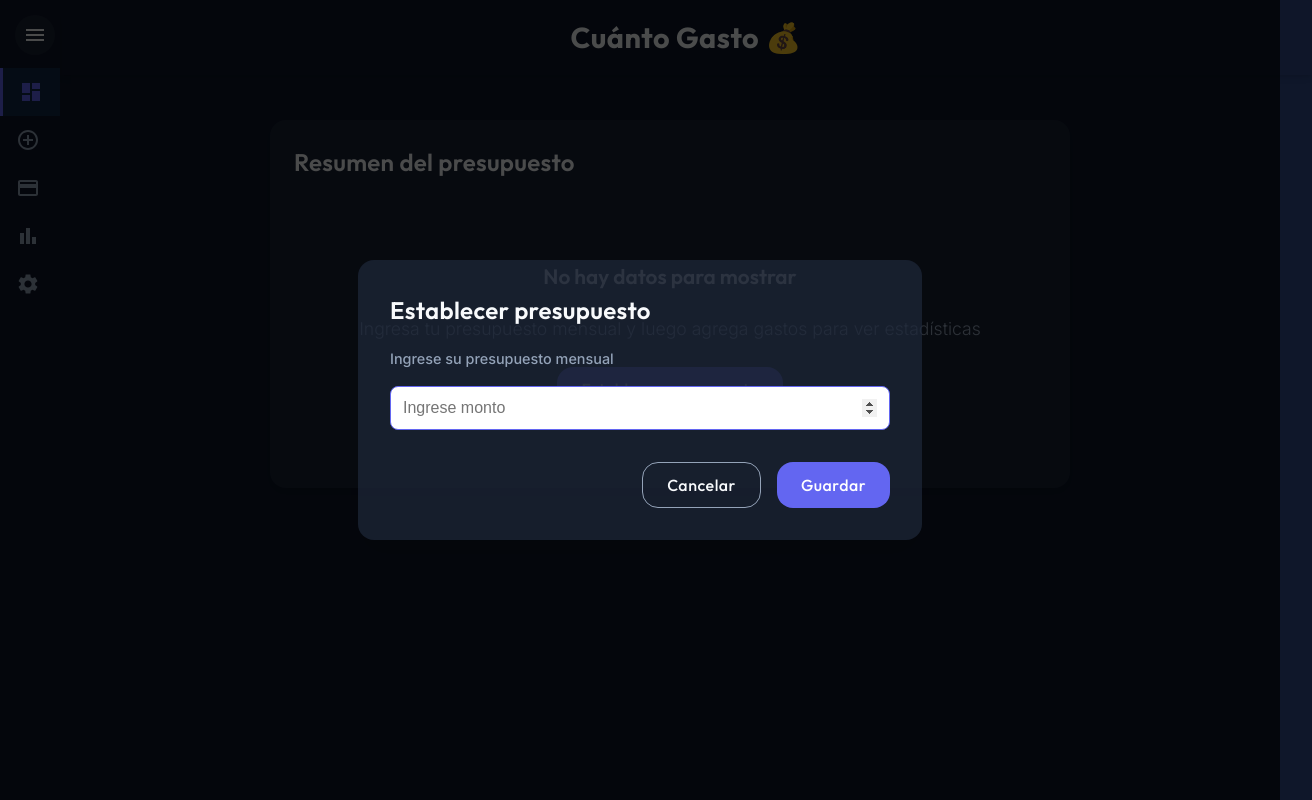
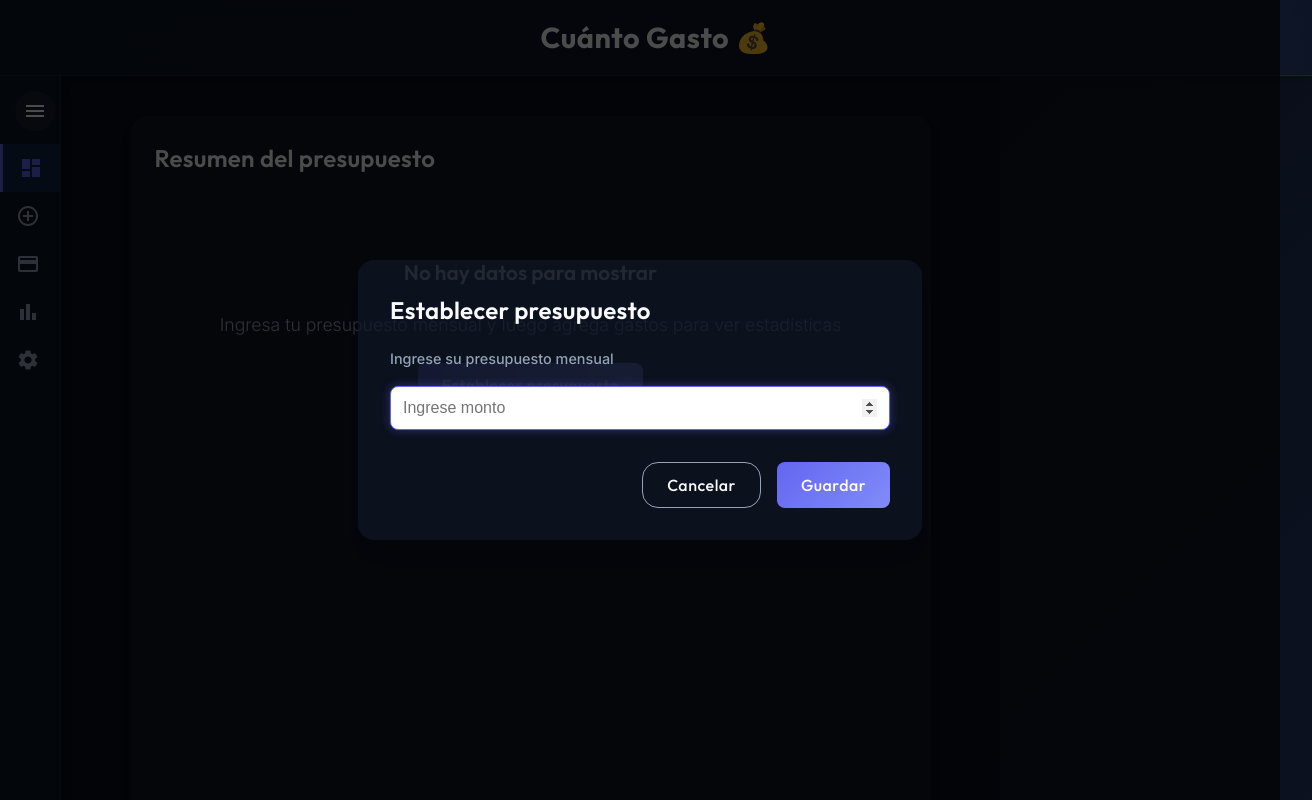
Before and after one commit to faqcjs/cuanto-gasto-app, a React (Vite) app: page / in a window 1280 px wide. Both pictures are taken after a click on the button "Establecer presupuesto". Shown: the top 800 px of the page, 1312 px wide, since content can reach past the window. Built offline with nearby package versions, Linux system fonts and the light colour scheme.

Commit message:
style: modernize UI/UX variables, layouts, and input states

```diff
--- a/src/App.css
+++ b/src/App.css
@@ -5,8 +5,9 @@
   --primary-color: #6366f1;
   --secondary-color: #10b981;
   --accent-color: #f59e0b;
-  --background-color: #0f172a;
-  --surface-color: rgba(30, 41, 59, 0.7);
+  --background-color: #090e1a;
+  --background-gradient: linear-gradient(135deg, #090e1a, #111827);
+  --surface-color: rgba(17, 24, 39, 0.7);
   --text-primary: #f8fafc;
   --text-secondary: #94a3b8;
 
@@ -16,6 +17,8 @@
 
   /* Glassmorphism & Design */
   --border-radius: 16px;
+  --button-radius: 8px;
+  --input-radius: 8px;
   --shadow-sm: 0 4px 6px -1px rgba(0, 0, 0, 0.1), 0 2px 4px -1px rgba(0, 0, 0, 0.06);
   --shadow-md: 0 10px 15px -3px rgba(0, 0, 0, 0.1), 0 4px 6px -2px rgba(0, 0, 0, 0.05);
   --shadow-lg: 0 20px 25px -5px rgba(0, 0, 0, 0.1), 0 10px 10px -5px rgba(0, 0, 0, 0.04);
@@ -23,8 +26,8 @@
   --input-bg: rgba(15, 23, 42, 0.6);
   --input-hover-bg: rgba(30, 41, 59, 0.8);
   --nav-bg: rgba(15, 23, 42, 0.8);
-  --glass-border: 1px solid rgba(255, 255, 255, 0.1);
-  --glass-backdrop: blur(12px);
+  --glass-border: 1px solid rgba(99, 102, 241, 0.15);
+  --glass-backdrop: blur(16px);
 }
 
 
@@ -46,32 +49,30 @@ body {
   -webkit-font-smoothing: antialiased;
   -moz-osx-font-smoothing: grayscale;
   line-height: 1.5;
+  background: var(--background-gradient);
   background-color: var(--background-color);
   color: var(--text-primary);
   font-weight: 300;
+  min-height: 100vh;
 }
 
 .app-container {
   display: flex;
   flex-direction: column;
-  align-items: center;
   min-height: 100vh;
+  width: 100%;
 }
 
 .app-header {
   background-color: var(--nav-bg);
   padding: 1rem;
   box-shadow: var(--shadow-sm);
-  position: fixed;
-  top: 0;
-  left: 60px; /* Espacio para la navbar */
-  right: 0;
-  z-index: 1000;
   display: flex;
   justify-content: center;
   align-items: center;
-  width: calc(100% - 60px);
-  transition: left 0.3s ease, width 0.3s ease;
+  width: 100%;
+  backdrop-filter: var(--glass-backdrop);
+  border-bottom: var(--glass-border);
 }
 
 .app-logo {
@@ -86,14 +87,8 @@ body {
 
 .main-content {
   flex: 1;
-  padding: 2rem;
-  padding-top: 7rem;
-  display: flex;
-  justify-content: center;
-  align-items: center;
-  width: 100%;
-  max-width: 100%;
-  box-sizing: border-box;
+  display: flex;
+  width: 100%;
 }
 
 .content-wrapper {
@@ -111,6 +106,8 @@ body {
   margin-bottom: 2rem;
   width: 100%;
   max-width: 800px;
+  backdrop-filter: var(--glass-backdrop);
+  border: var(--glass-border);
 }
 
 .card h2, .total-spent h2, .budget-progress h2, .category-chart h2, .add-expense-card h2 {
@@ -120,14 +117,10 @@ body {
   font-size: 1.2rem;
 }
 
-/* Dashboard styles */
 .dashboard-wrapper {
-  width: 100%;
-  max-width: 800px;
-  margin: 0 auto;
-  display: flex;
-  flex-direction: column;
-  align-items: center;
+  display: flex;
+  width: 100%;
+  min-height: 100vh;
 }
 
 .dashboard-tabs {
@@ -177,10 +170,13 @@ body {
 }
 
 .dashboard-content {
-  width: 100%;
-  display: flex;
-  justify-content: center;
-  margin-left: 60px; /* Espacio para la navbar */
+  flex: 1;
+  display: flex;
+  flex-direction: column;
+  padding: 2rem;
+  width: 100%;
+  max-width: 1200px;
+  margin: 0 auto;
 }
 
 @media (max-width: 768px) {
@@ -253,31 +249,32 @@ body {
 .form-group select {
   width: 100%;
   padding: 0.75rem;
-  border-radius: 8px;
+  border-radius: var(--input-radius);
   border: 1px solid rgba(255, 255, 255, 0.1);
-  background-color: #ffffff; /* Fondo blanco para los inputs */
-  color: #000000; /* Texto negro para mejor visibilidad */
+  background-color: var(--input-bg);
+  color: var(--text-primary);
   transition: var(--transition);
-  box-sizing: border-box; /* Asegura que el padding no afecte el ancho total */
+  box-sizing: border-box;
 }
 
 .form-group input:focus,
 .form-group select:focus {
   outline: none;
-  border-color: var(--primary-color);
-  background-color: #f5f5f5; /* Fondo ligeramente gris al enfocar */
+  border: 1px solid #6366f1;
+  box-shadow: 0 0 10px rgba(99, 102, 241, 0.4);
+  background-color: var(--input-hover-bg);
 }
 
 /* Styling for select options - ensuring options are visible in the dropdown */
 .form-group select option {
-  background-color: #ffffff; /* Fondo blanco para las opciones */
-  color: #000000;           /* Texto negro para las opciones */
+  background-color: #0f172a;
+  color: #f8fafc;
 }
 
 /* Styling for the date input */
 .form-group input[type="date"] {
-  background-color: #ffffff;
-  color: #000000;
+  background-color: var(--input-bg);
+  color: var(--text-primary);
 }
 
 /* Style for the date picker icon in WebKit browsers (Chrome, Edge, Safari) */
@@ -484,9 +481,8 @@ body {
 
 /* Estilos para la navbar desplegable */
 .navbar {
-  position: fixed;
+  position: sticky;
   top: 0;
-  left: 0;
   height: 100vh;
   width: 60px;
   background-color: var(--nav-bg);
@@ -497,6 +493,9 @@ body {
   display: flex;
   flex-direction: column;
   padding-top: 60px; /* Espacio para el botón toggle */
+  backdrop-filter: var(--glass-backdrop);
+  border-right: var(--glass-border);
+  flex-shrink: 0;
 }
 
 .navbar-open {
@@ -597,8 +596,7 @@ body {
 
 /* Ajustar el contenido principal para dar espacio a la navbar */
 .main-content {
-  width: calc(100% - 60px);
-  transition: margin-left 0.3s ease, width 0.3s ease;
+  width: 100%;
 }
 
 /* Estilos para la lista de gastos por categoría */
@@ -1096,11 +1094,11 @@ body {
 
 /* Estilos para botones */
 .primary-button {
-  background-color: var(--primary-color);
+  background: linear-gradient(135deg, var(--primary-color), #818cf8);
   color: white;
   border: none;
   padding: 0.75rem 1.5rem;
-  border-radius: var(--border-radius);
+  border-radius: var(--button-radius);
   cursor: pointer;
   transition: var(--transition);
   font-family: var(--font-heading);
@@ -1354,7 +1352,12 @@ body {
 }
 
 .primary-button:hover {
-  background-color: #1976D2;
+  transform: translateY(-2px);
+  box-shadow: 0 4px 12px rgba(99, 102, 241, 0.4);
+}
+
+.primary-button:active {
+  transform: scale(0.98);
 }
 
 .danger-button {
```
Also changed, not shown: 1 other file (tests, documents, lock files or other folders).
